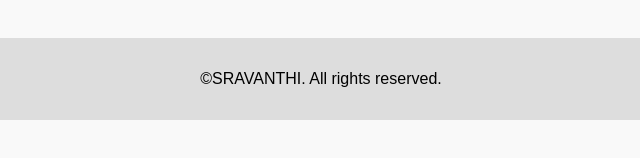
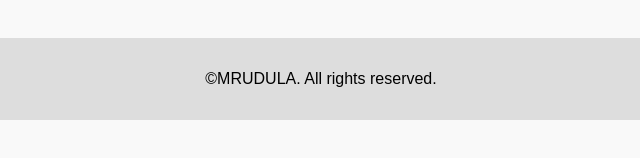
Before and after one commit to HarshiniSarvasidhi/web-development, a plain HTML site: page task5.html in a window 1280 px wide. Shown: the part 494-652 px from the top of the page, 319-959 px from the left. Drawn offline with Linux system fonts and the light colour scheme.

Commit message:
Update task5.html

```diff
--- a/task5.html
+++ b/task5.html
@@ -338,7 +338,7 @@
 
   <footer>
 
-    <p>©SRAVANTHI. All rights reserved.</p>
+    <p>©MRUDULA. All rights reserved.</p>
 
   </footer>
 
@@ -399,4 +399,5 @@
 
 </body>
 
+
 </html>
```
